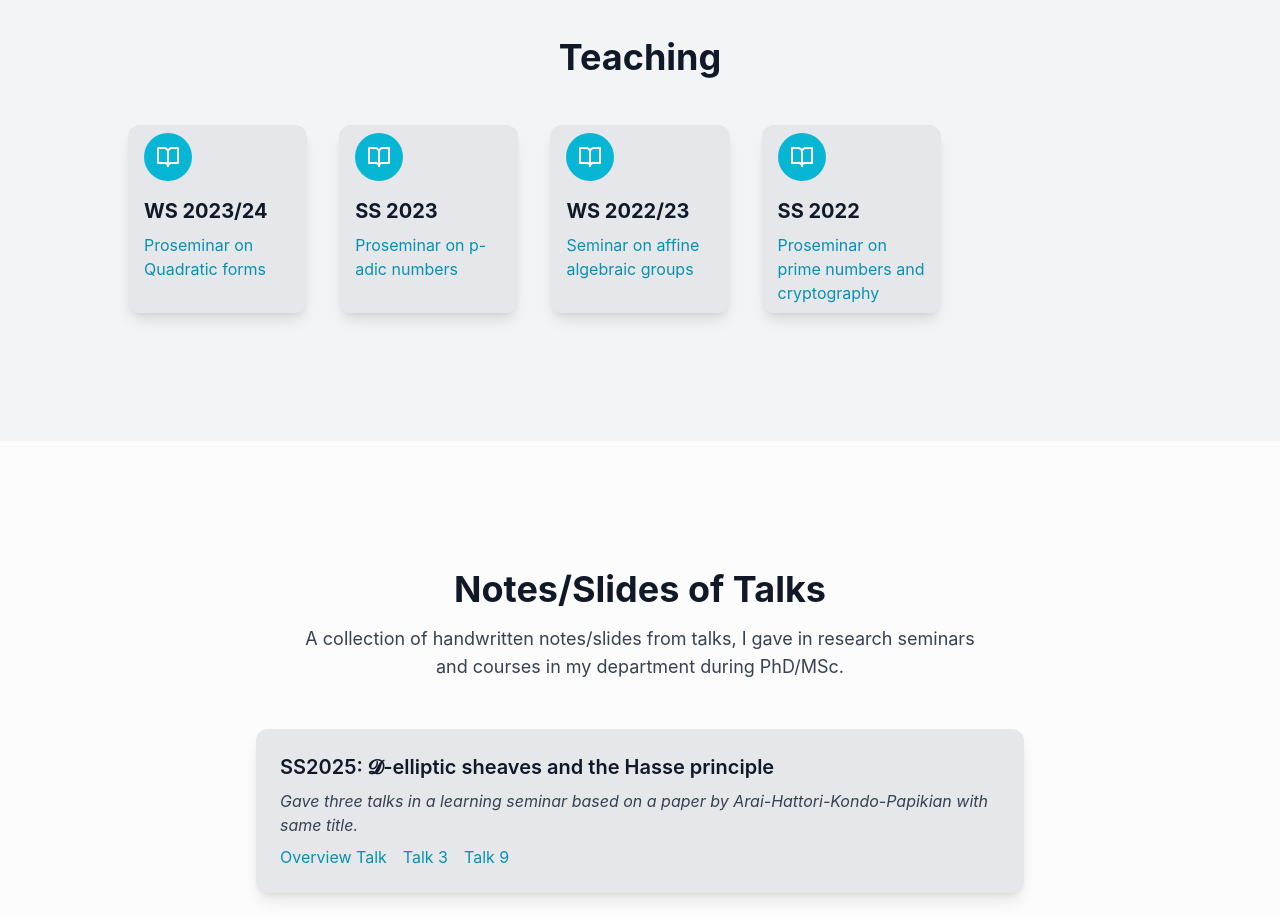
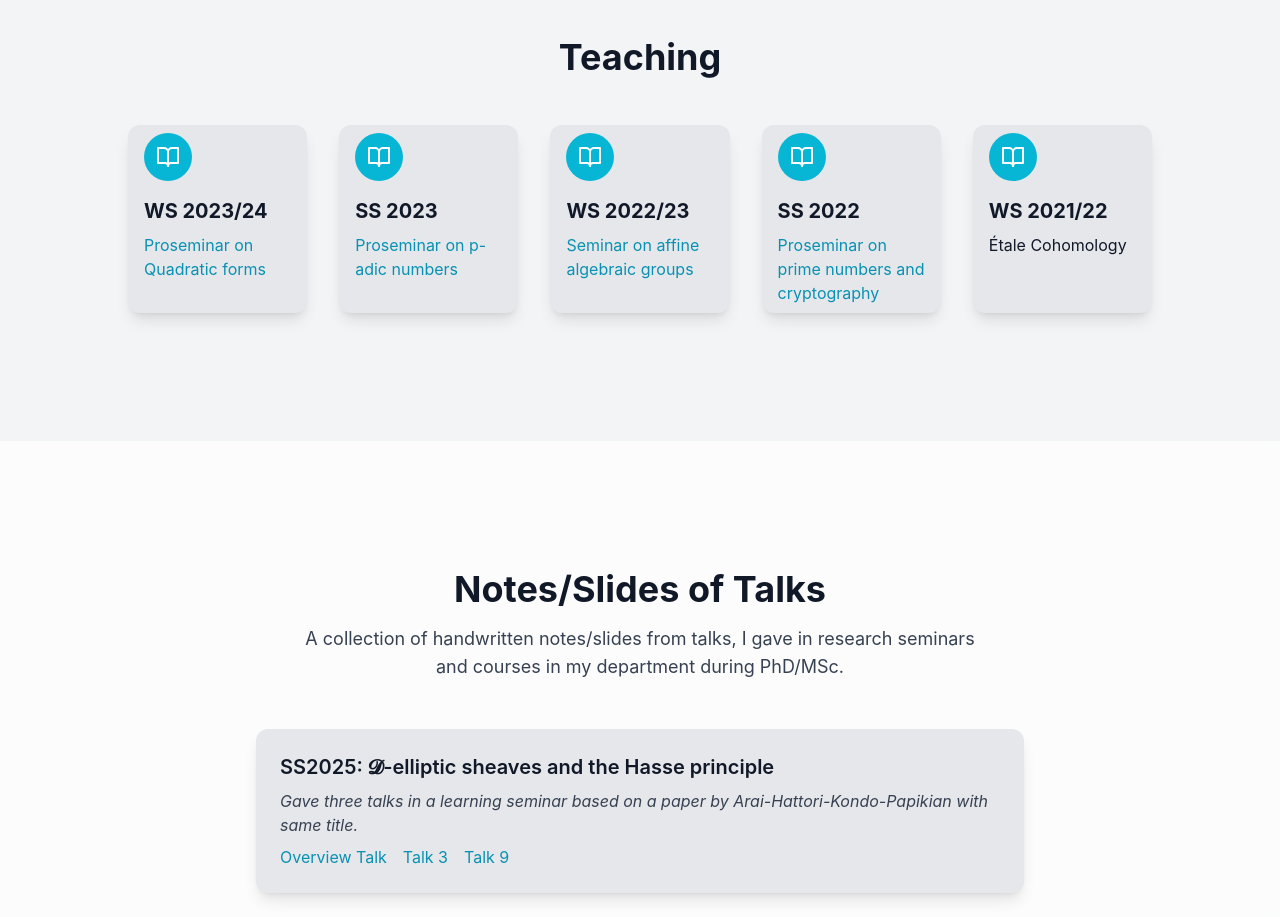
Before and after one commit to sriram-chinthalagiri/webpage, a React (Vite) app: page / in a window 1280 px wide. Shown: the part 1300-2217 px from the top of the page. Built offline with nearby package versions, Linux system fonts and the light colour scheme.

Commit message:
Update App.jsx

```diff
--- a/src/App.jsx
+++ b/src/App.jsx
@@ -143,6 +143,16 @@ const App = () => {
                 Proseminar on prime numbers and cryptography
               </a>
             </div>
+            {/* Course 5 */}
+            <div className="bg-gray-200 py-2 px-4 rounded-xl shadow-lg transition-transform hover:scale-105 duration-300 ease-in-out">
+              <div className={`w-12 h-12 flex items-center justify-center rounded-full ${accentColor} mb-4`}>
+                <BookOpen size={24} className="text-white" />
+              </div>
+              <h3 className="text-xl font-bold mb-2">WS 2021/22</h3>
+
+              Étale Cohomology
+
+            </div>
           </div>
         </div>
       </section>
```
